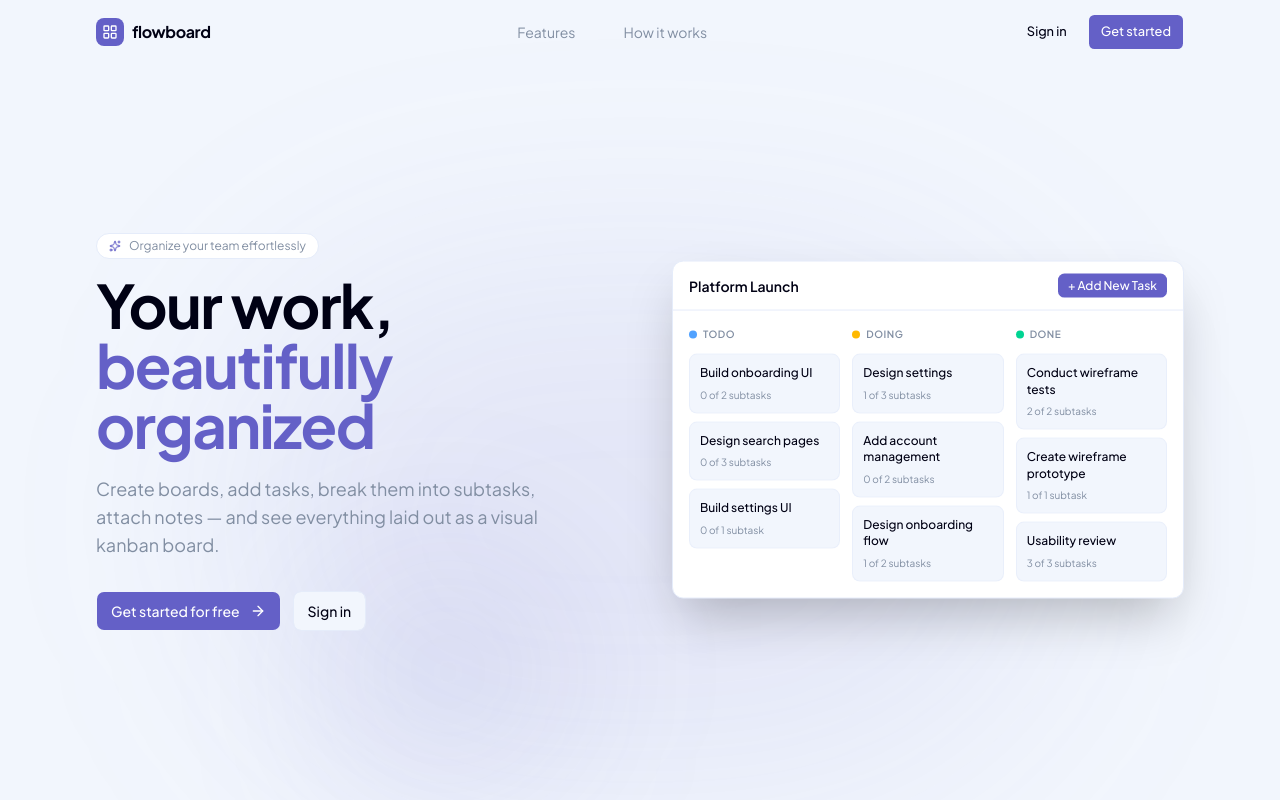
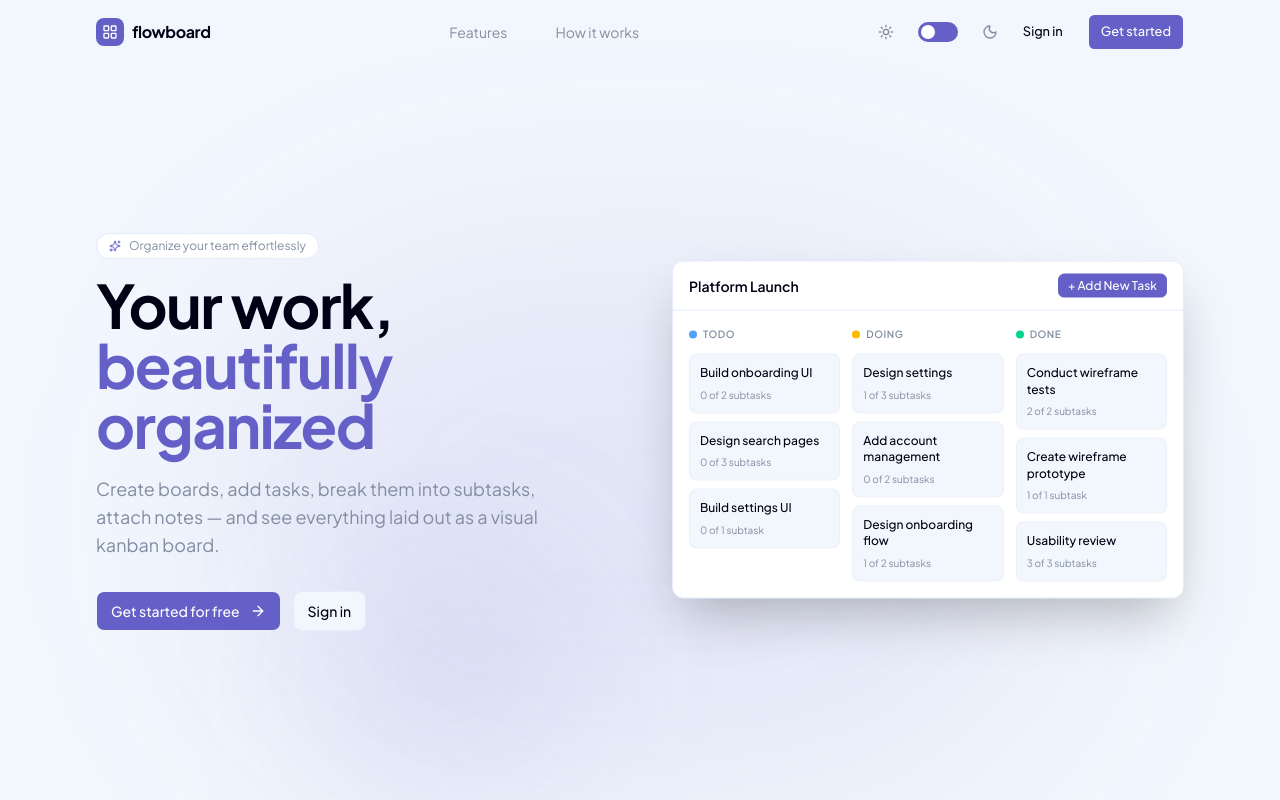
Before and after one commit to dev-anurag-singh/Flowboard, a Next.js app: page / in a window 1280 px wide. Shown: the top 800 px of the page. Built offline with nearby package versions, Linux system fonts and the light colour scheme.

Commit message:
feat: add theme toggle to navbar

```diff
--- a/features/landing/components/navbar.tsx
+++ b/features/landing/components/navbar.tsx
@@ -5,6 +5,7 @@ import Link from "next/link"
 import { Menu, X, LayoutGrid } from "lucide-react"
 import { Button } from "@/components/ui/button"
 import { cn } from "@/lib/utils"
+import { ThemeToggle } from "./theme-toggle"
 
 const navLinks = [
   { label: "Features", href: "#features" },
@@ -25,8 +26,8 @@ export function Navbar() {
     <header
       className={cn(
         "fixed top-0 inset-x-0 z-50 transition-all duration-300",
-        isScrolled
-          ? "bg-background/80 backdrop-blur-md border-b border-border"
+        isScrolled || isOpen
+          ? "bg-background/95 backdrop-blur-md border-b border-border"
           : "bg-transparent"
       )}
     >
@@ -56,7 +57,8 @@ export function Navbar() {
           </div>
 
           {/* Desktop CTA */}
-          <div className="hidden md:flex items-center gap-2">
+          <div className="hidden md:flex items-center gap-3">
+            <ThemeToggle />
             <Button variant="ghost" size="sm" asChild>
               <Link href="/login">Sign in</Link>
             </Button>
@@ -89,6 +91,9 @@ export function Navbar() {
               </a>
             ))}
             <div className="flex flex-col gap-2 pt-3 border-t border-border">
+              <div className="flex justify-center py-1">
+                <ThemeToggle />
+              </div>
               <Button variant="outline" size="sm" asChild>
                 <Link href="/login">Sign in</Link>
               </Button>
--- /dev/null
+++ b/features/landing/components/theme-toggle.tsx
@@ -0,0 +1,50 @@
+"use client"
+
+import { useEffect, useState } from "react"
+import { useTheme } from "next-themes"
+import { motion } from "motion/react"
+import { Sun, Moon } from "lucide-react"
+import { cn } from "@/lib/utils"
+
+type Props = {
+  variant?: "inline" | "card"
+}
+
+export function ThemeToggle({ variant = "inline" }: Props) {
+  const [mounted, setMounted] = useState(false)
+  const { theme, setTheme } = useTheme()
+
+  useEffect(() => setMounted(true), [])
+
+  if (!mounted) return <div className="h-5 w-10" />
+
+  const isDark = theme === "dark"
+
+  const toggle = (
+    <div className="flex items-center gap-6">
+      <Sun className="h-4 w-4 text-muted-foreground" />
+      <div
+        onClick={() => setTheme(isDark ? "light" : "dark")}
+        className="flex h-5 w-10 cursor-pointer items-center rounded-xl bg-primary p-[3px] transition-colors hover:bg-primary/80"
+        style={{ justifyContent: isDark ? "flex-end" : "flex-start" }}
+      >
+        <motion.div
+          layout
+          transition={{ type: "spring", stiffness: 700, damping: 30 }}
+          className="h-[14px] w-[14px] rounded-full bg-white"
+        />
+      </div>
+      <Moon className="h-4 w-4 text-muted-foreground" />
+    </div>
+  )
+
+  if (variant === "card") {
+    return (
+      <div className={cn("grid place-content-center rounded-md bg-background py-4 mx-3 lg:mx-6")}>
+        {toggle}
+      </div>
+    )
+  }
+
+  return toggle
+}
--- a/features/landing/index.ts
+++ b/features/landing/index.ts
@@ -4,3 +4,4 @@ export { FeaturesSection } from "./components/features-section"
 export { HowItWorks } from "./components/how-it-works"
 export { CtaBanner } from "./components/cta-banner"
 export { Footer } from "./components/footer"
+export { ThemeToggle } from "./components/theme-toggle"
```
